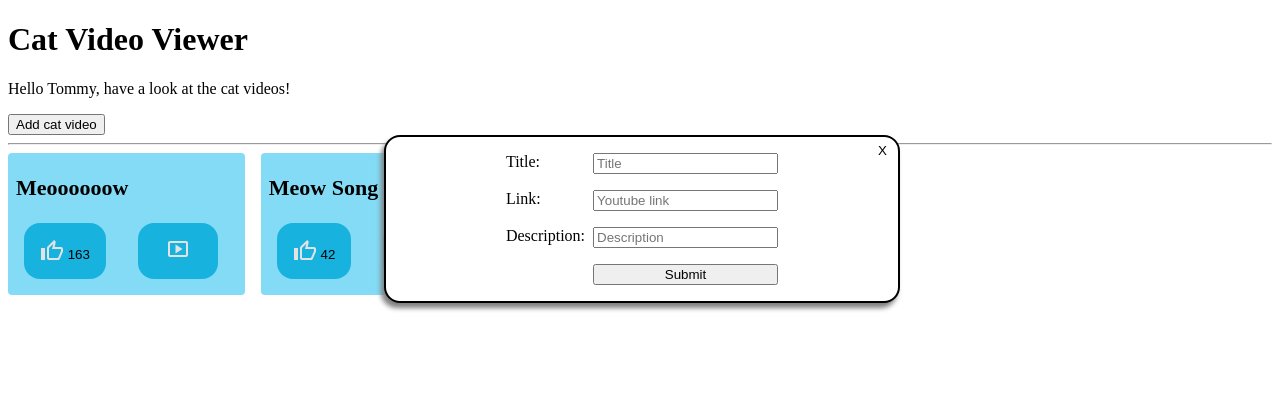
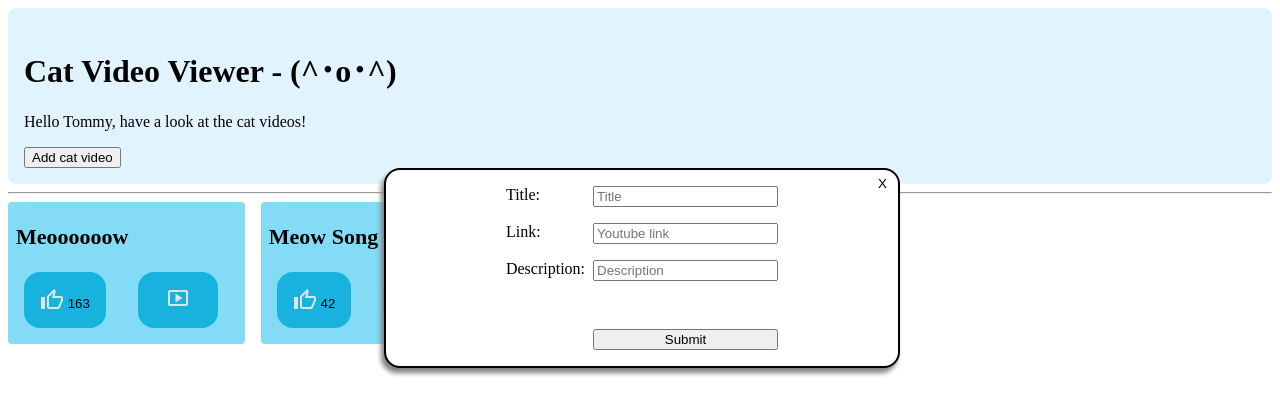
Before and after one commit to mathisneunzig/DHBW-Mannheim-WI2024SEA-Microkernel, a React (Vite) app: page /videoViewer in a window 1280 px wide. Both pictures are taken after a click on the button "Add cat video". Shown: the top 414 px of the page. Built offline with nearby package versions, Linux system fonts and the light colour scheme.

Commit message:
Added regex check and error messages when adding video incorrectly

```diff
--- a/src/plugins/jannis_videoViewerPlugin/Page.tsx
+++ b/src/plugins/jannis_videoViewerPlugin/Page.tsx
@@ -9,6 +9,7 @@ export const VideoViewerPage: React.FC<{ ctx: PluginCtx }> = ({ ctx }) => {
 
     // States
     const [showAddCatVideo, setShowAddCatVideo] = useState(false);
+    const [addInfoText, setAddInfoText] = useState("");
     const [title, setTitle] = useState("");
     const [link, setLink] = useState("");
     const [additionalInformation, setAdditionalInformation] = useState("");
@@ -20,7 +21,8 @@ export const VideoViewerPage: React.FC<{ ctx: PluginCtx }> = ({ ctx }) => {
 
     return (
         <div>
-            <h1>Cat Video Viewer</h1>
+            <div style={{backgroundColor: "#e1f4fd", paddingLeft: "1rem", paddingTop: "1rem", borderRadius: "0.5rem", paddingBottom: "1rem"}}>
+                <h1>Cat Video Viewer -  (^･o･^)</h1>
                 <p>Hello {users[0]?.firstName ?? "NoName"}, have a look at the cat videos!</p>
                 <button onClick={() => setShowAddCatVideo(true)} disabled={!ctx.can("videos.write")}>Add cat video</button>
                 <AddCatVideo show={showAddCatVideo} close={() => setShowAddCatVideo(false)}>
@@ -28,10 +30,17 @@ export const VideoViewerPage: React.FC<{ ctx: PluginCtx }> = ({ ctx }) => {
                         <label style={{gridColumn: 1, gridRow: 1, marginBottom: "1rem", marginTop: "1rem"}}>Title:</label>
                         <input style={{gridColumn: 2, gridRow: 1, marginBottom: "1rem", marginTop: "1rem"}} type="text" value={title} onChange={e => setTitle(e.target.value)} placeholder="Title"/>
                         <label style={{gridColumn: 1, gridRow: 2, marginBottom: "1rem"}}>Link:</label>
-                    <input style={{gridColumn: 2, gridRow: 2, marginBottom: "1rem"}} type="text" value={link} onChange={e => setLink(e.target.value)} placeholder="Youtube link"/>
+                        <input style={{gridColumn: 2, gridRow: 2, marginBottom: "1rem"}} type="text" value={link} onChange={e => setLink(e.target.value)} pattern="https://www\.youtube\.com/watch\?v=[A-Za-z0-9]+" placeholder="Youtube link"/>
                         <label style={{gridColumn: 1, gridRow: 3, marginBottom: "1rem", marginRight: "0.5rem"}}>Description:</label>
                         <input style={{gridColumn: 2, gridRow: 3, marginBottom: "1rem"}} type="text" value={additionalInformation} onChange={e => setAdditionalInformation(e.target.value)} placeholder="Description"/>
-                    <button style={{gridColumn: 2, gridRow: 4, marginBottom: "1rem"}} onClick={() => {
+                        <p style={{gridColumn: 2, gridRow: 4}}>{addInfoText}</p>
+                        <button style={{gridColumn: 2, gridRow: 5, marginBottom: "1rem"}} onClick={() => {
+                            let validLink = /https:\/\/www\.youtube\.com\/watch\?v=[A-Za-z0-9]+/.test(link);
+                            if (!validLink) {
+                                setAddInfoText("The link provided is not a link to a youtube video!");
+                                return;
+                            }
+
                             //Add video
                             const t = title.trim();
                             const l = link.trim();
@@ -39,13 +48,15 @@ export const VideoViewerPage: React.FC<{ ctx: PluginCtx }> = ({ ctx }) => {
 
                             if (t && l && aI) {
                                 ctx.write.exec("videos", "add", {title: t, link: l, additionalInformation: aI});
-                        }
-
                                 //Close popup
                                 setShowAddCatVideo(false);
+                            } else {
+                                setAddInfoText("Please fill all fields");
+                            }
                         }}>Submit</button>
                     </div>
                 </AddCatVideo>
+            </div>
             <hr />
             <div style={{display: "grid", gridTemplateColumns: "repeat(5, 1fr)"}}>
                 {videos.map(video => (
```
Lines whose indentation alone changed are shown as unchanged.
